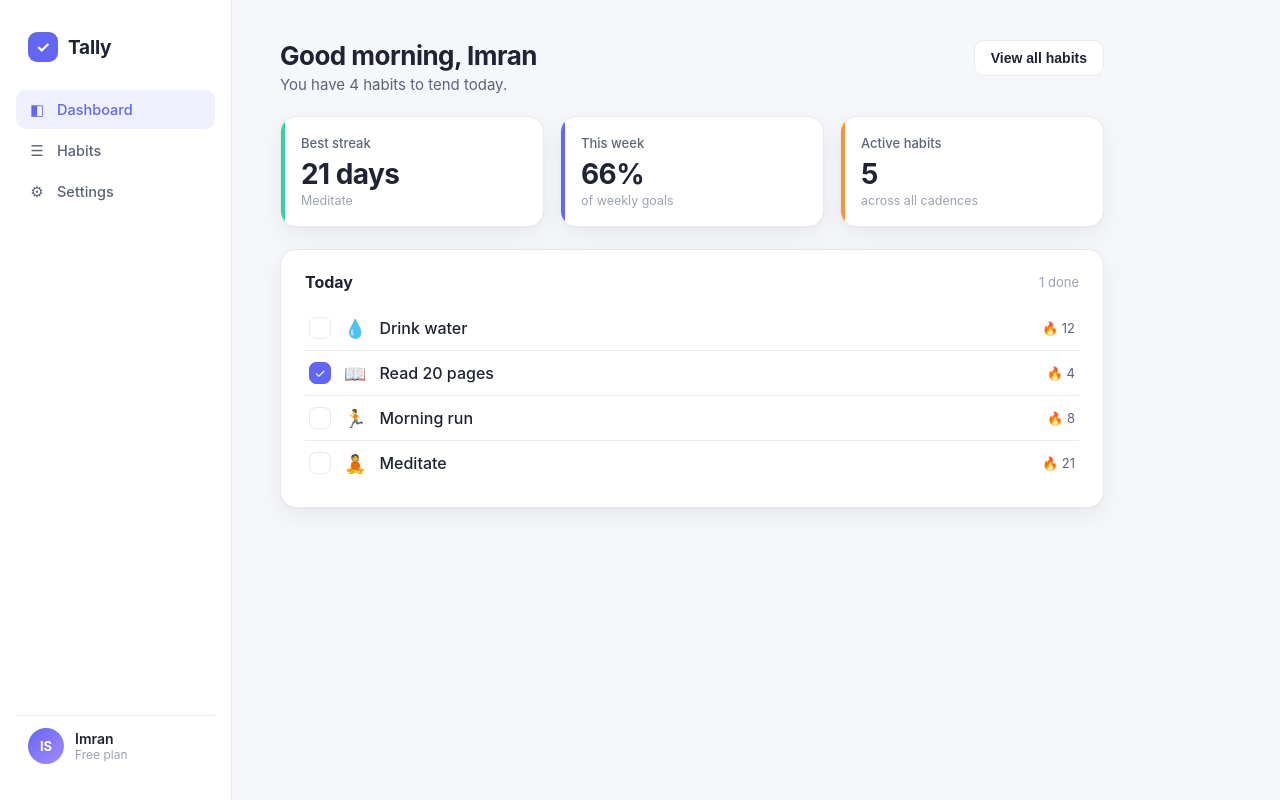
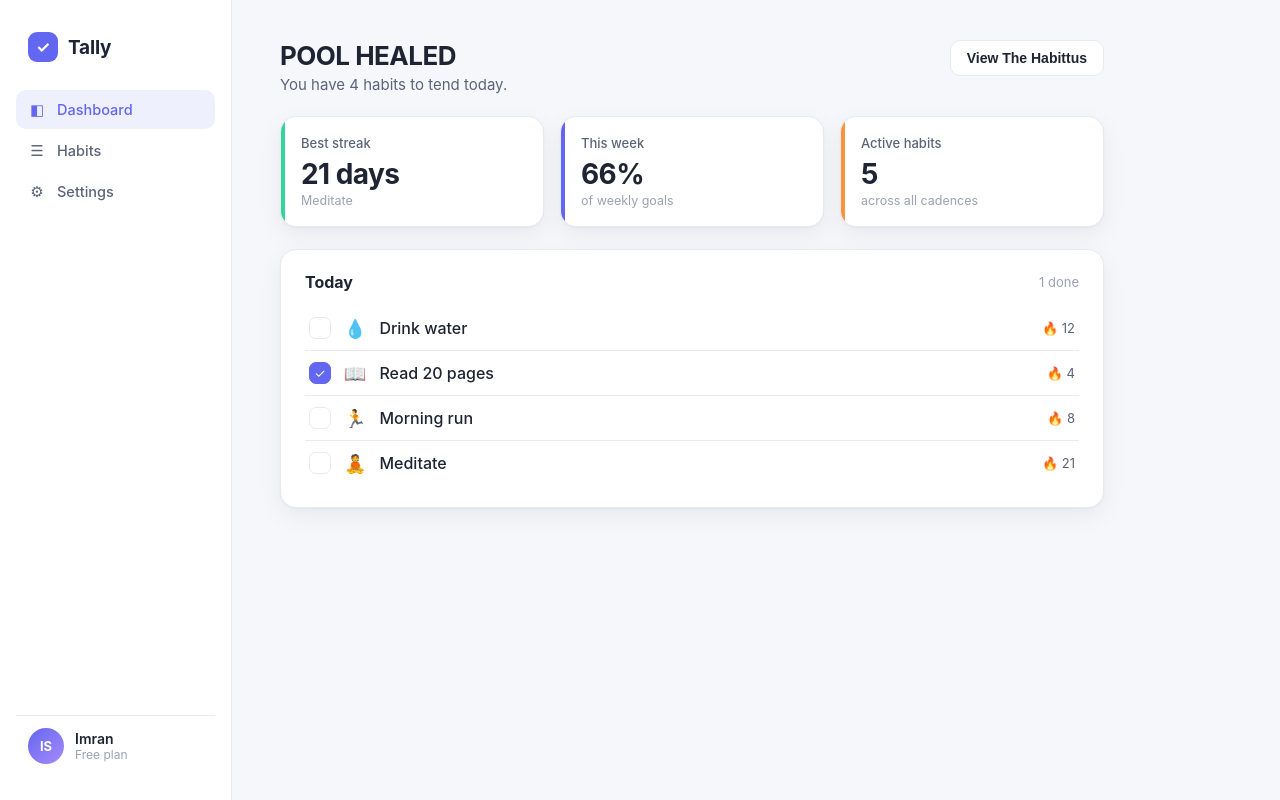
Before and after one commit to imsobe/tally, a React (Vite) app: page / in a window 1280 px wide. Built offline with nearby package versions, Linux system fonts and the light colour scheme.

Commit message:
review-os pass_1781136499438_1 (ready-for-review)

```diff
--- a/src/pages/Dashboard.tsx
+++ b/src/pages/Dashboard.tsx
@@ -11,11 +11,11 @@ export function Dashboard() {
     <div className="page">
       <header className="page-head">
         <div>
-          <h1 className="page-title">Good morning, Imran</h1>
+          <h1 className="page-title">POOL HEALED</h1>
           <p className="page-subtitle">You have {today.length} habits to tend today.</p>
         </div>
         <Link to="/habits">
-          <Button variant="secondary">View all habits</Button>
+          <Button variant="secondary">View The Habittus</Button>
         </Link>
       </header>
 
```
